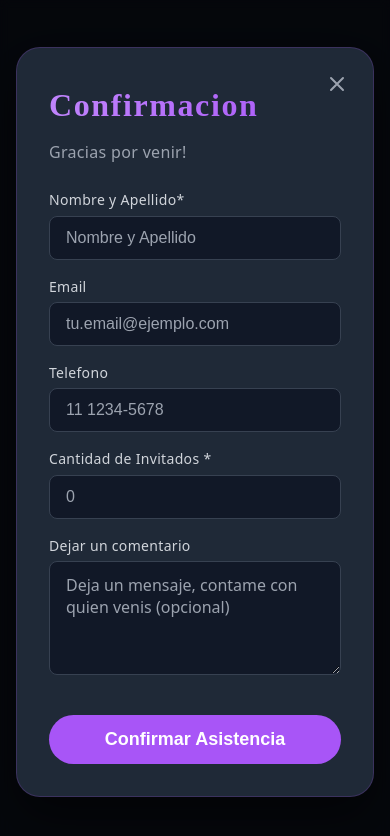
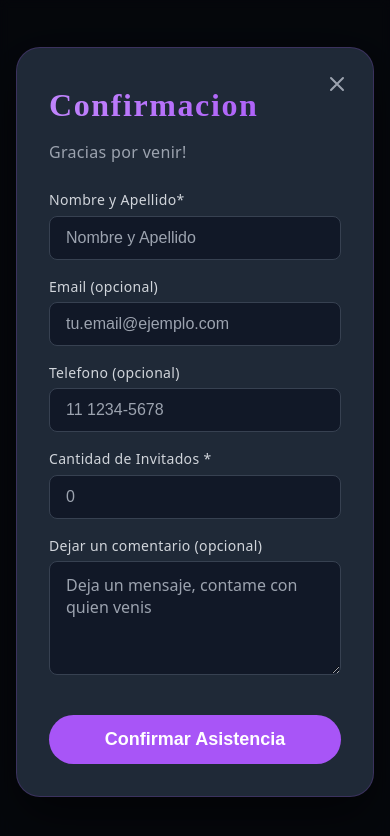
Before and after one commit to rocionacul/rocionacul, a React (Vite) app: page / in a window 390 px wide. Both pictures are taken after a click on the button "Confirmar Asistencia". Shown: the part 2002-2838 px from the top of the page. Built offline with nearby package versions, Linux system fonts and the light colour scheme; no server answers; the HTML template or start-up script is replaced by a standard one.

Commit message:
email and phone optional

```diff
--- a/src/components/RSVPModal.tsx
+++ b/src/components/RSVPModal.tsx
@@ -82,7 +82,7 @@ export const RSVPModal: React.FC<RSVPModalProps> = ({ isOpen, onClose }) => {
             >
               Añadir al calendario de Google
             </a>
-            <p className="rsvp-success-hint">Abre el enlace para guardar el evento en tu calendario.</p>
+            <p className="rsvp-success-hint">Abri el enlace para guardar el evento en tu calendario.</p>
             <button type="button" onClick={handleClose} className="btn-primary" style={{ width: '100%', marginTop: '0.5rem' }}>
               Cerrar
             </button>
@@ -102,7 +102,7 @@ export const RSVPModal: React.FC<RSVPModalProps> = ({ isOpen, onClose }) => {
           </div>
 
           <div className="form-group">
-            <label htmlFor="email" className="form-label">Email</label>
+            <label htmlFor="email" className="form-label">Email (opcional)</label>
             <input
               id="email"
               type="email"
@@ -119,7 +119,7 @@ export const RSVPModal: React.FC<RSVPModalProps> = ({ isOpen, onClose }) => {
           </div>
 
           <div className="form-group">
-            <label htmlFor="phone" className="form-label">Telefono</label>
+            <label htmlFor="phone" className="form-label">Telefono (opcional)</label>
             <input
               id="phone"
               type="tel"
@@ -150,12 +150,12 @@ export const RSVPModal: React.FC<RSVPModalProps> = ({ isOpen, onClose }) => {
           </div>
 
           <div className="form-group">
-            <label htmlFor="comments" className="form-label">Dejar un comentario</label>
+            <label htmlFor="comments" className="form-label">Dejar un comentario (opcional)</label>
             <textarea
               id="comments"
               {...register('comments')}
               className="form-textarea"
-              placeholder="Deja un mensaje, contame con quien venis (opcional)"
+              placeholder="Deja un mensaje, contame con quien venis"
               rows={4}
             />
             {errors.comments && <p className="form-error">{errors.comments.message}</p>}
```
